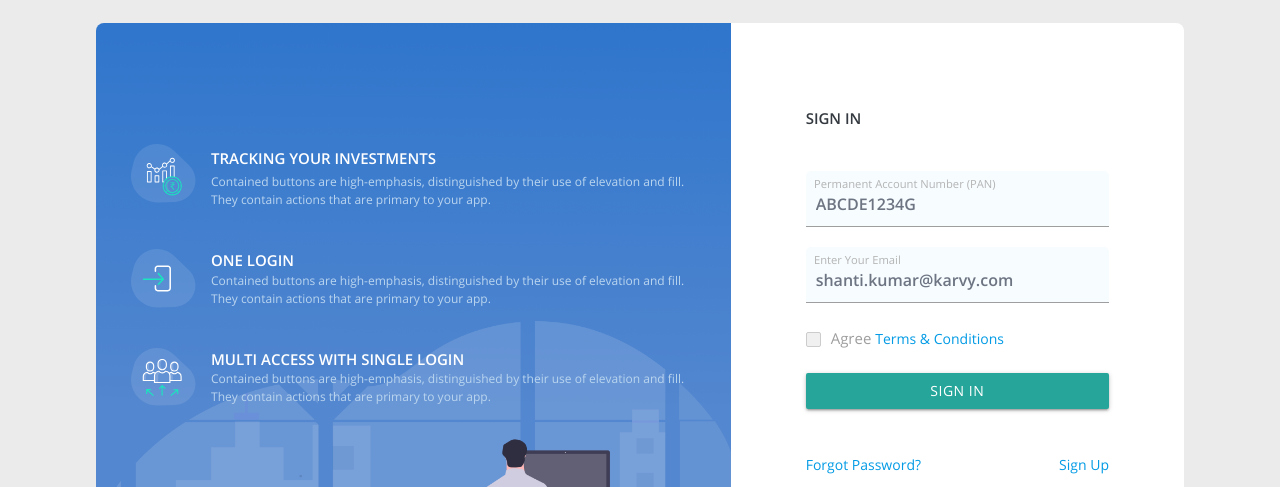
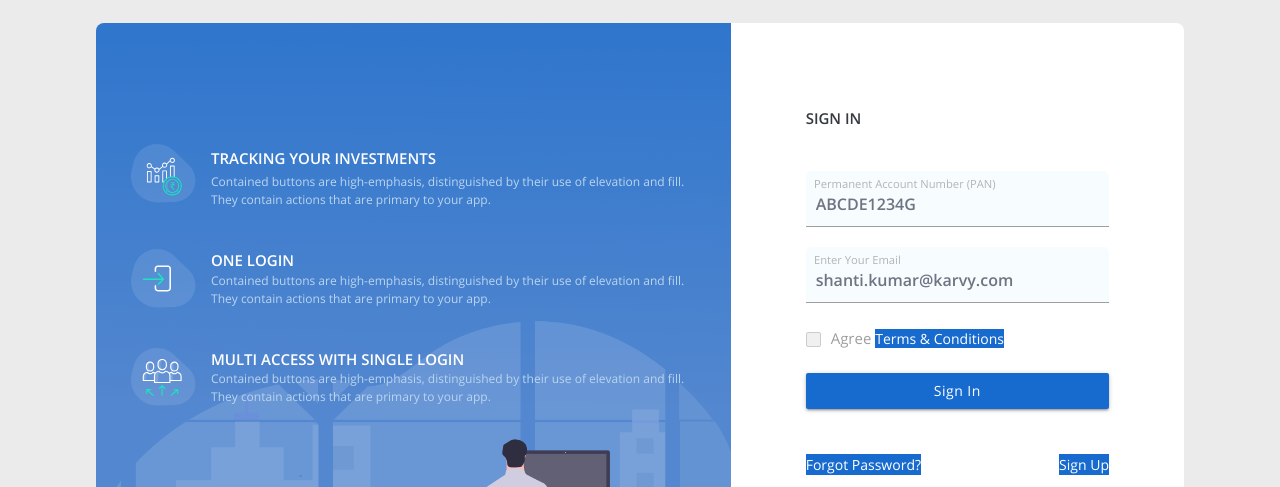
Before and after one commit to rohith81/korp-connect, a plain HTML site: page index.html in a window 1280 px wide. Shown: the part 69-556 px from the top of the page. Drawn offline with Linux system fonts and the light colour scheme.

Commit message:
Update style.css

```diff
--- a/css/style.css
+++ b/css/style.css
@@ -184,6 +184,12 @@ select:focus{
 }
 .register_page{
   background-color: #ebebeb;
+}
+.register_page a {
+    font-size: 14px;
+    background-color: #186bce;
+    text-transform: capitalize;
+    color: #fff;
 }
 .register_left p{
   font-size: 12px;
```
